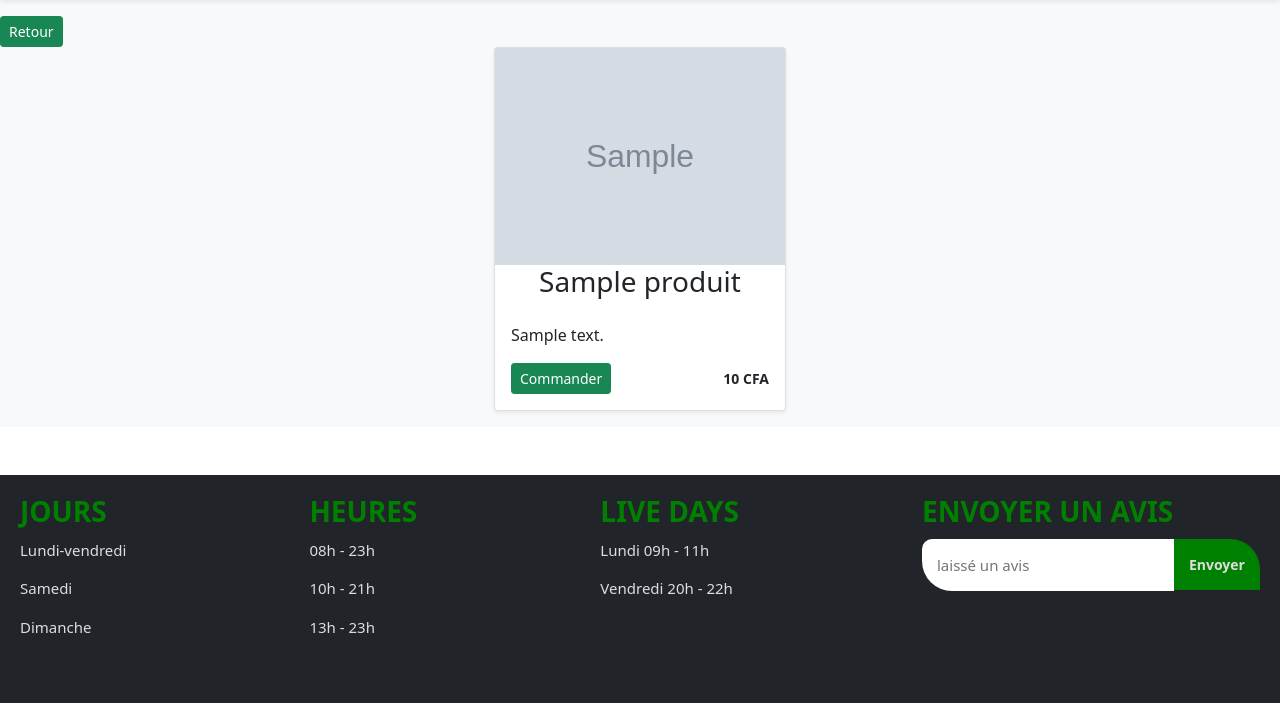
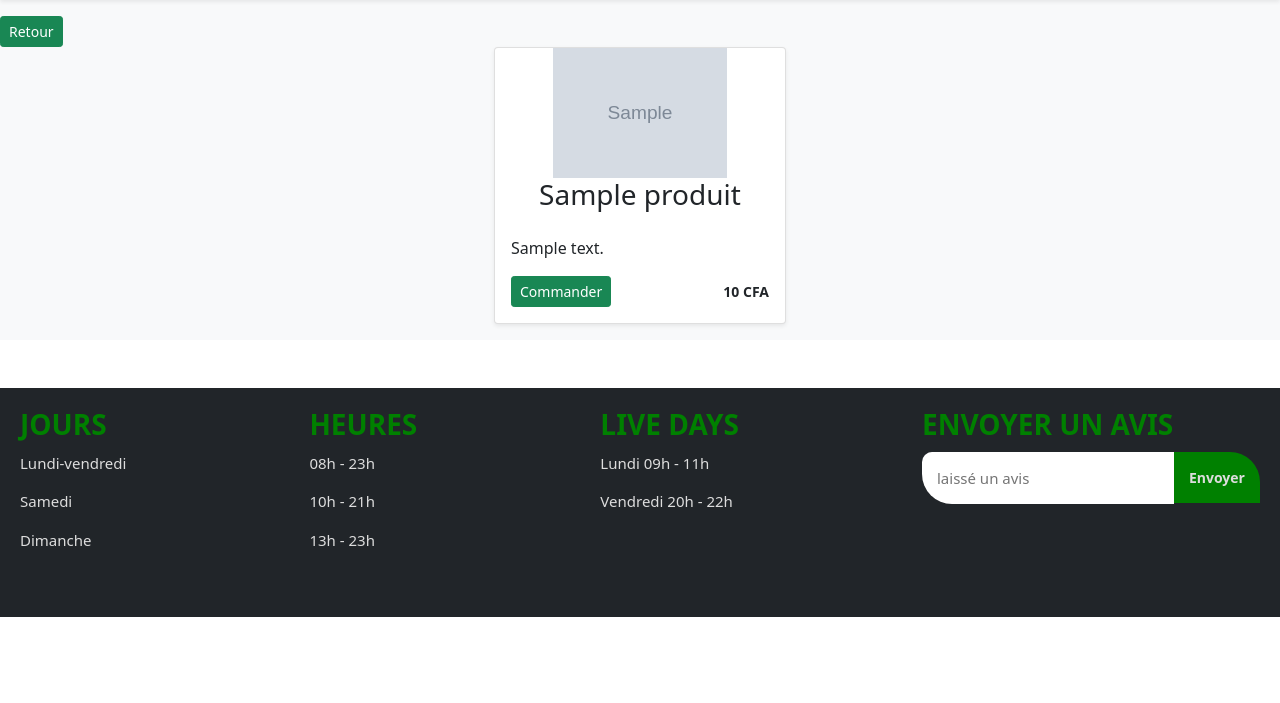
Before and after one commit to jerome-byte/Boutique-en-ligne, a PHP site: page /produit.php?pdt=1 in a window 1280 px wide. Shown: the part 56-759 px from the top of the page. Run offline with PHP 8.4, Linux system fonts and the light colour scheme; tables that the repository leaves empty or names only in its code hold one stand-in row (values such as "Sample post"); grey boxes marked "Sample" are stand-in pictures.

Commit message:
correction de la taille de l'image

```diff
--- a/produit.php
+++ b/produit.php
@@ -189,8 +189,9 @@ user-select: none;
     <div class="col-md-8">
         <div class="card shadow-sm" >
 
-            <img src="<?= $produit_principal->image ?>" style="width: 100%">
-            <h3 align="center"><?= $produit_principal->nom ?></h3>
+        <img src="<?= $produit_principal->image ?>"
+            style="width: 60%; max-height: 500px; object-fit: contain; display: block; margin: 0 auto;">
+             <h3 align="center"><?= $produit_principal->nom ?></h3>
 
             <div class="card-body">
                 <p class="card-text"><?= $produit_principal->description ?></p>
```
